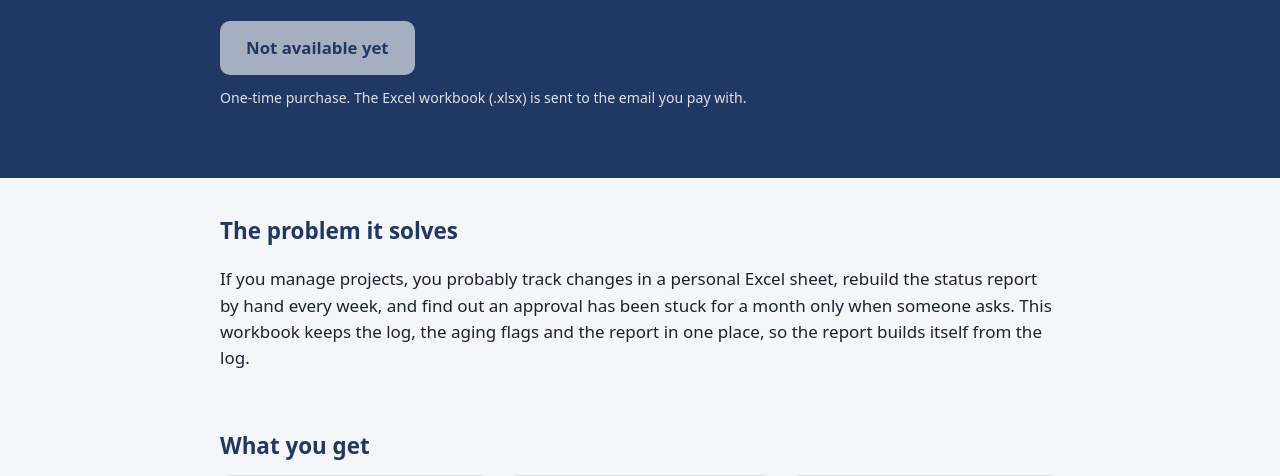
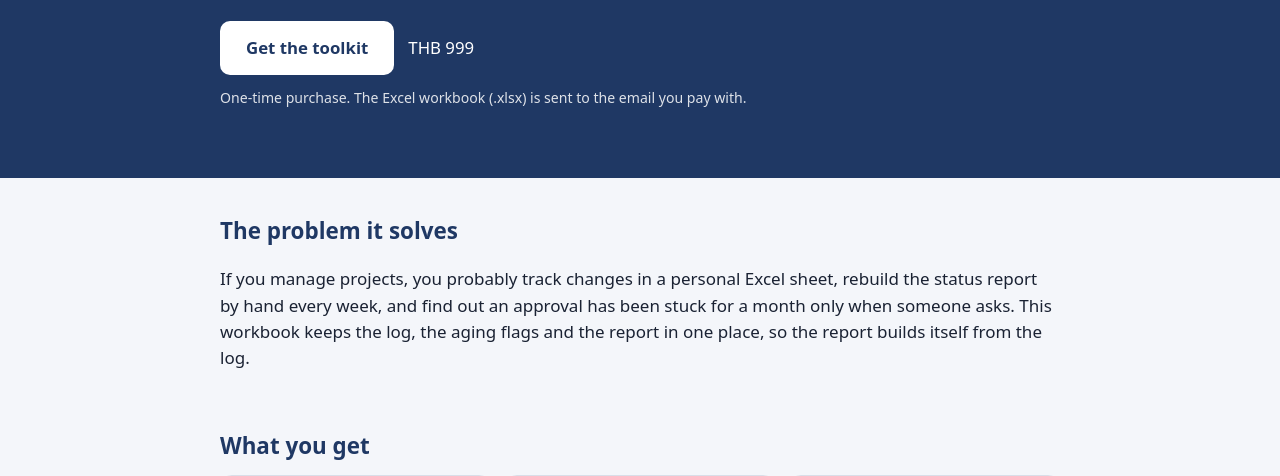
Before and after one commit to rohitkr99-dev/change-order-tracker, a plain HTML site: page toolkit/index.html in a window 1280 px wide. Shown: the part 245-721 px from the top of the page. Drawn offline with Linux system fonts and the light colour scheme.

Commit message:
Enable live Stripe payment link at THB 999
Co-Authored-By: Claude Sonnet 5.5 <noreply@anthropic.com>

```diff
--- a/toolkit/index.html
+++ b/toolkit/index.html
@@ -105,8 +105,8 @@
 
 <script>
   // ---- Edit these three values before publishing --------------------------
-  const PAYMENT_LINK = 'REPLACE_WITH_STRIPE_PAYMENT_LINK';
-  const PRICE = '$19';
+  const PAYMENT_LINK = 'https://buy.stripe.com/00wbJ0aqh4ZB9tU5TG4ko00';
+  const PRICE = 'THB 999';
   const CONTACT = ''; // e.g. 'you@example.com' - leave empty to hide
   // -------------------------------------------------------------------------
   const ready = /^https:\/\/(buy\.stripe\.com|checkout\.stripe\.com|rzp\.io|razorpay\.com)\//.test(PAYMENT_LINK);
```
